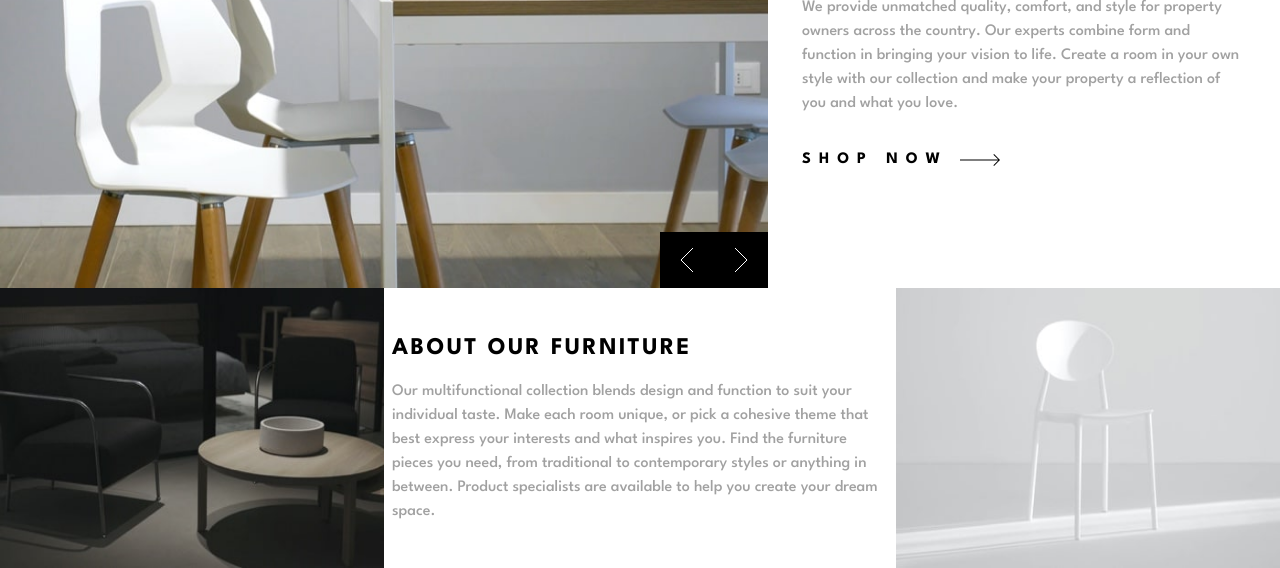
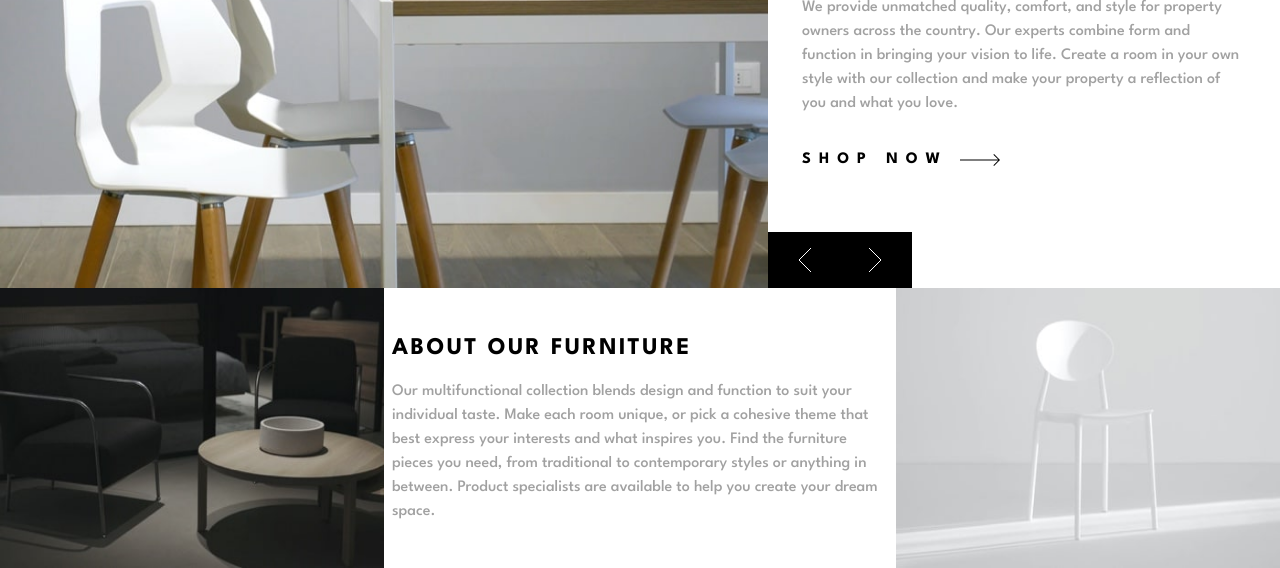
Before and after one commit to nicknjagi/room-homepage, a website: page public/index.html in a window 1280 px wide. Shown: the part 232-800 px from the top of the page. Drawn offline with nearby package versions, Linux system fonts and the light colour scheme; files that its build step writes are made by us from their sources.

Commit message:
update html

```diff
--- a/public/index.html
+++ b/public/index.html
@@ -50,7 +50,7 @@
           <source media="(max-width:600px)" srcset='./assets/images/mobile-image-hero-1.jpg'>
           <img class="image" src="./assets/images/mobile-image-hero-1.jpg" alt="white chairs">
         </picture>
-        <div class="flex w-fit bg-black absolute bottom-0 right-0 z-0">
+        <div class="flex gap-4 w-fit bg-black absolute bottom-0 right-0 z-0 md:translate-x-[144px] md:px-[10px]">
           <button><img src="./assets/images/icon-angle-left.svg" alt=""></button>
           <button><img src="./assets/images/icon-angle-right.svg" alt=""></button>
         </div>
```
